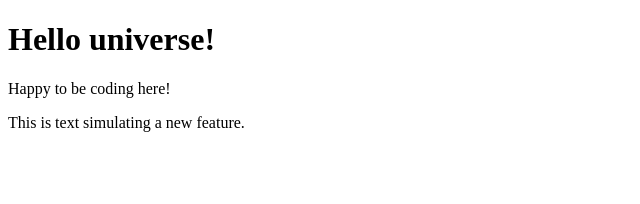
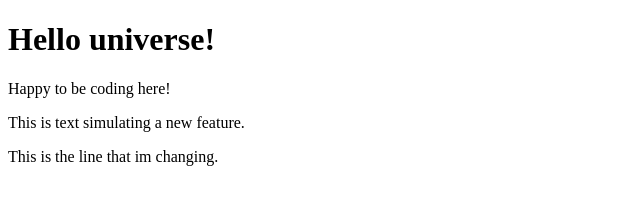
Before and after one commit to chelseyrodriguezbell97-stack/test-project, a plain HTML site: page index.html in a window 1280 px wide. Shown: the whole page, without its empty margins (0-640 px from the left). Drawn offline with Linux system fonts and the light colour scheme.

Commit message:
Modify text in index.html

```diff
--- a/index.html
+++ b/index.html
@@ -11,5 +11,6 @@
   <div>
     This is text simulating a new feature.
   </div>
+  <p>This is the line that im changing.</p>
 </body>
 </html>
```
